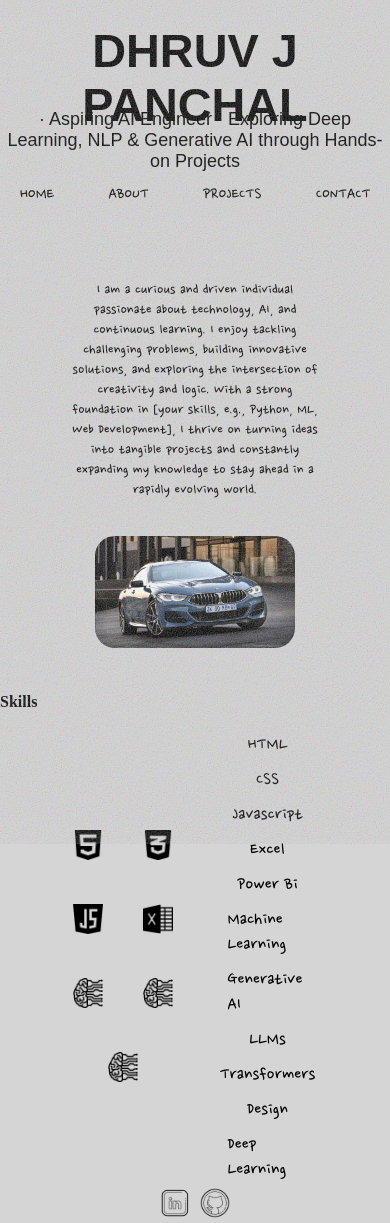
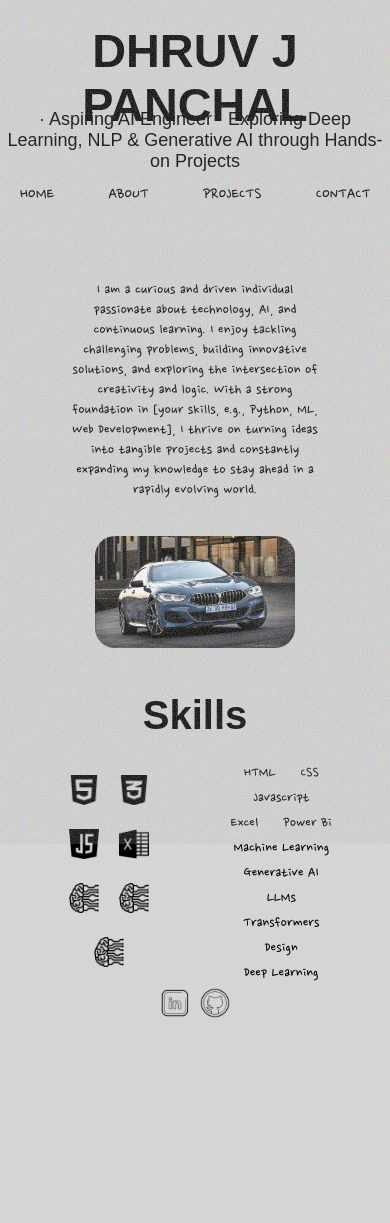
Before and after one commit to Dhruuvvv16/Portfolioo, a plain HTML site: page about.html in a window 390 px wide. After the commit the page ends 1023 px from the top, so only its background shows below. Drawn offline with Linux system fonts and the light colour scheme; a web font is replaced by a local one.

Commit message:
Update about.css

```diff
--- a/Styles/about.css
+++ b/Styles/about.css
@@ -18,6 +18,13 @@
 .profile-picture{
     width: 300px;
     border-radius: 20px;
+}
+h4{
+    text-align: center;
+    font-family: "Jersey 10", sans-serif;
+    font-size: 40px;
+    margin-top: 0px;
+    margin-bottom: 25px;
 }
 #skill{
     display: grid;
@@ -55,6 +62,7 @@
 
 
 
+
 @media (max-width: 1000px){
     #about{
         grid-template-columns: 1fr;
@@ -75,4 +83,17 @@
         text-align: center;
 
     }
+    #skill{
+        margin-left: 45px;
+        margin-right: 45px;
+    }
+    .skill-icons{
+        gap: 20px;
+    }
+    .skill-names{
+        gap: 5px;
+    }
+    .name{
+        font-size: 16px;
+    }
 }
```
